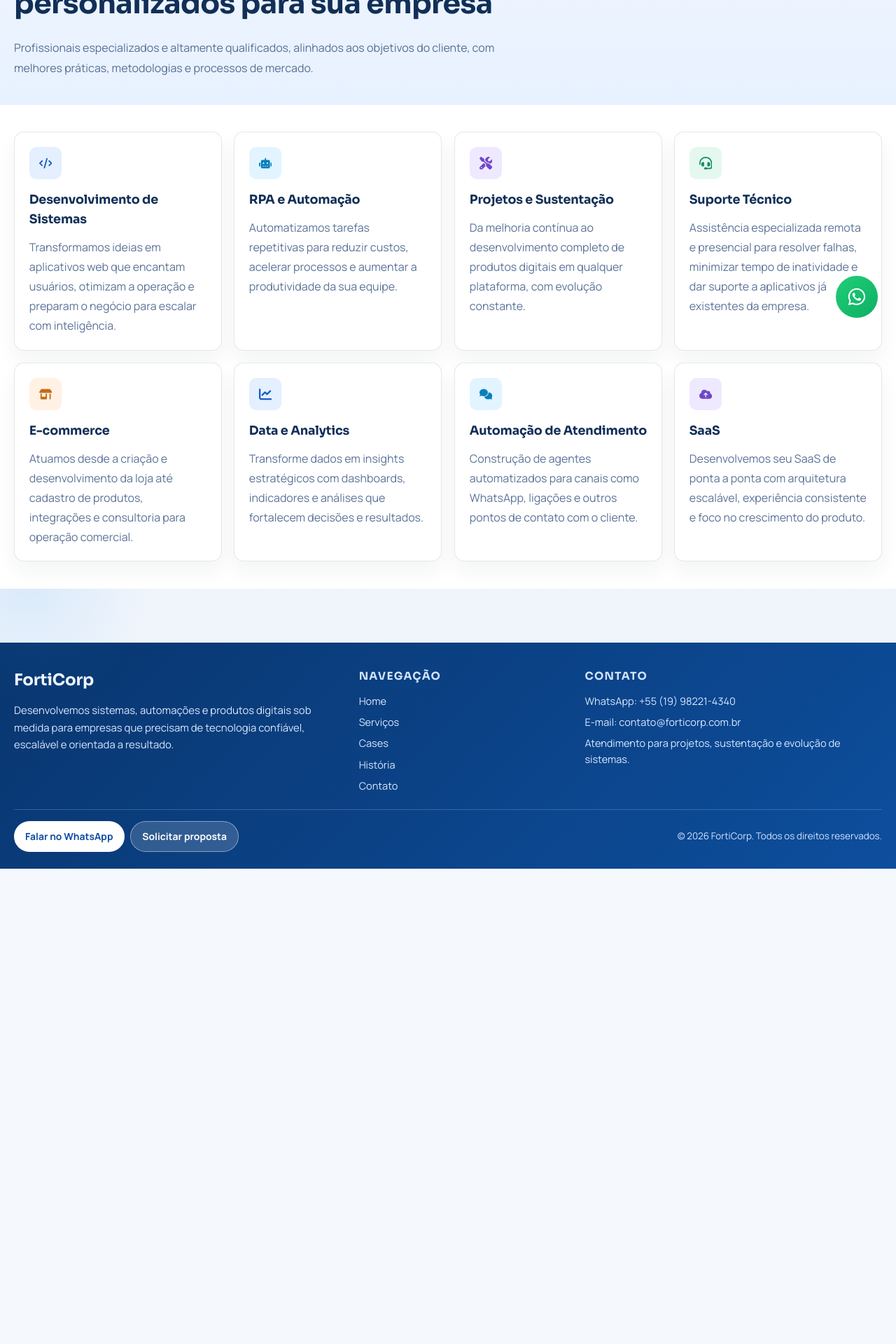
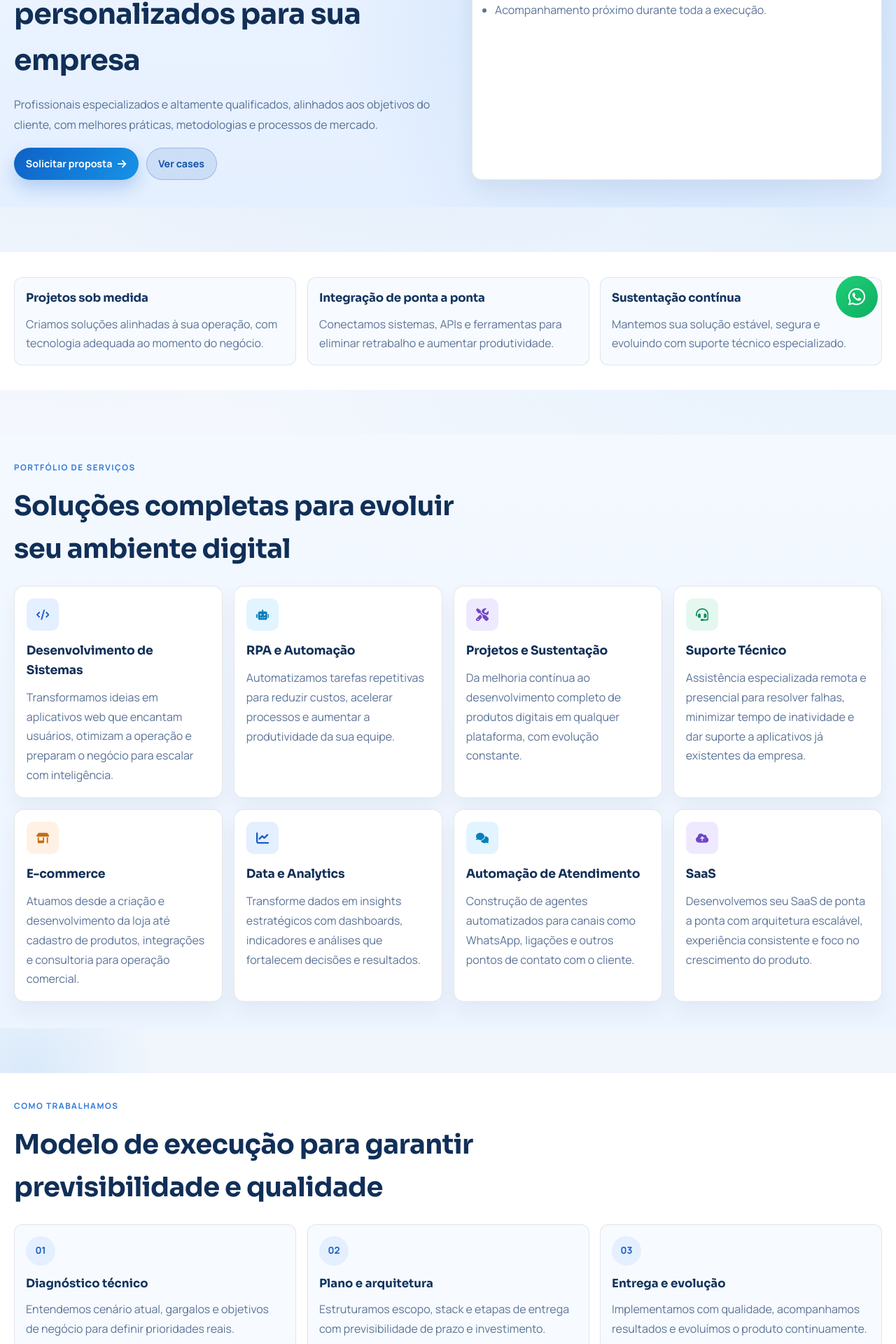
Before and after one commit to joaopedroforti/institutional-site, a Next.js app: page /servicos in a window 1280 px wide. Shown: the part 320-2240 px from the top of the page at 70% size. Before the commit the page ends 1561 px from the top, so only its background shows below. Built offline with nearby package versions, Linux system fonts and the light colour scheme.

Commit message:
feat: redesign servicos page with premium structure

```diff
--- a/app/servicos/page.tsx
+++ b/app/servicos/page.tsx
@@ -1,4 +1,6 @@
+import Link from "next/link";
 import {
+  FaArrowRight,
   FaChartLine,
   FaCloudArrowUp,
   FaCode,
@@ -78,6 +80,21 @@ const serviceCards: ServiceCard[] = [
   },
 ];
 
+const operatingModel = [
+  {
+    title: "Diagnóstico técnico",
+    description: "Entendemos cenário atual, gargalos e objetivos de negócio para definir prioridades reais.",
+  },
+  {
+    title: "Plano e arquitetura",
+    description: "Estruturamos escopo, stack e etapas de entrega com previsibilidade de prazo e investimento.",
+  },
+  {
+    title: "Entrega e evolução",
+    description: "Implementamos com qualidade, acompanhamos resultados e evoluímos o produto continuamente.",
+  },
+];
+
 export default function ServicesPage() {
   const getColorClass = (colorClass: ServiceCard["colorClass"]) => {
     switch (colorClass) {
@@ -98,22 +115,83 @@ export default function ServicesPage() {
 
   return (
     <SiteShell>
-      <section className={`${styles.hero} ${styles.sectionHead}`} data-reveal>
+      <section className={styles.hero} data-reveal>
+        <div className={styles.heroInner}>
+          <article className={styles.heroContent} data-reveal>
             <p className={styles.kicker}>SERVIÇOS</p>
             <h1>Desenvolvimento de projetos personalizados para sua empresa</h1>
             <p>
               Profissionais especializados e altamente qualificados, alinhados aos objetivos do cliente, com melhores práticas, metodologias e processos de mercado.
             </p>
+            <div className={styles.heroActions}>
+              <Link href="/contato" className={styles.primaryButton}>
+                Solicitar proposta
+                <FaArrowRight aria-hidden="true" />
+              </Link>
+              <Link href="/cases" className={styles.secondaryButton}>
+                Ver cases
+              </Link>
+            </div>
+          </article>
+
+          <aside className={styles.heroPanel} data-reveal>
+            <h2>Entrega técnica com visão de negócio</h2>
+            <ul>
+              <li>Escopo claro e orientado a resultado.</li>
+              <li>Arquitetura preparada para escala e manutenção.</li>
+              <li>Acompanhamento próximo durante toda a execução.</li>
+            </ul>
+          </aside>
+        </div>
       </section>
 
-      <section className={styles.grid}>
+      <section className={styles.capabilities} data-reveal>
+        <article className={styles.capabilityCard} data-reveal>
+          <h3>Projetos sob medida</h3>
+          <p>Criamos soluções alinhadas à sua operação, com tecnologia adequada ao momento do negócio.</p>
+        </article>
+        <article className={styles.capabilityCard} data-reveal>
+          <h3>Integração de ponta a ponta</h3>
+          <p>Conectamos sistemas, APIs e ferramentas para eliminar retrabalho e aumentar produtividade.</p>
+        </article>
+        <article className={styles.capabilityCard} data-reveal>
+          <h3>Sustentação contínua</h3>
+          <p>Mantemos sua solução estável, segura e evoluindo com suporte técnico especializado.</p>
+        </article>
+      </section>
+
+      <section className={styles.servicesSection}>
+        <div className={styles.sectionHead} data-reveal>
+          <p className={styles.kicker}>PORTFÓLIO DE SERVIÇOS</p>
+          <h2>Soluções completas para evoluir seu ambiente digital</h2>
+        </div>
+
+        <div className={styles.grid}>
           {serviceCards.map((card) => (
             <article className={styles.card} key={card.title} data-reveal>
               <span className={`${styles.icon} ${getColorClass(card.colorClass)}`}>{card.icon}</span>
-            <h2>{card.title}</h2>
+              <h3>{card.title}</h3>
               <p>{card.description}</p>
             </article>
           ))}
+        </div>
+      </section>
+
+      <section className={styles.modelSection} data-reveal>
+        <div className={styles.sectionHead} data-reveal>
+          <p className={styles.kicker}>COMO TRABALHAMOS</p>
+          <h2>Modelo de execução para garantir previsibilidade e qualidade</h2>
+        </div>
+
+        <div className={styles.modelGrid}>
+          {operatingModel.map((step, index) => (
+            <article className={styles.modelItem} key={step.title} data-reveal>
+              <span>{String(index + 1).padStart(2, "0")}</span>
+              <h3>{step.title}</h3>
+              <p>{step.description}</p>
+            </article>
+          ))}
+        </div>
       </section>
     </SiteShell>
   );
--- a/app/servicos/servicos.module.css
+++ b/app/servicos/servicos.module.css
@@ -1,29 +1,27 @@
-.sectionHead {
+.hero,
+.capabilities,
+.servicesSection,
+.modelSection {
   width: 100vw;
   margin-left: calc(50% - 50vw);
-  margin-top: clamp(3rem, 5vw, 4.8rem);
   padding-left: max(var(--container-pad), calc((100vw - var(--container-max)) / 2));
   padding-right: max(var(--container-pad), calc((100vw - var(--container-max)) / 2));
-  padding-top: clamp(1.8rem, 3vw, 2.8rem);
-  padding-bottom: clamp(1.8rem, 3vw, 2.8rem);
 }
 
 .hero {
-  background: linear-gradient(180deg, #f0f6ff 0%, #e8f1ff 100%);
+  margin-top: clamp(3rem, 5vw, 4.8rem);
+  padding-top: clamp(1.9rem, 3vw, 2.9rem);
+  padding-bottom: clamp(1.9rem, 3vw, 2.9rem);
+  background:
+    radial-gradient(circle at 78% 20%, rgba(24, 120, 226, 0.18) 0%, transparent 52%),
+    linear-gradient(180deg, #eef5ff 0%, #e4efff 100%);
 }
 
-.sectionHead h1 {
-  font-size: clamp(2rem, 3.2vw, 3.2rem);
-  color: #112f57;
-  max-width: 22ch;
-  letter-spacing: -0.015em;
-}
-
-.sectionHead p {
-  margin-top: 1rem;
-  color: #556f95;
-  line-height: 1.78;
-  max-width: 72ch;
+.heroInner {
+  display: grid;
+  grid-template-columns: 1.04fr 0.96fr;
+  gap: 1.25rem;
+  align-items: stretch;
 }
 
 .kicker {
@@ -34,18 +32,128 @@
   font-weight: 700;
 }
 
-.grid {
-  width: 100vw;
-  margin-left: calc(50% - 50vw);
-  margin-top: 0;
-  padding-left: max(var(--container-pad), calc((100vw - var(--container-max)) / 2));
-  padding-right: max(var(--container-pad), calc((100vw - var(--container-max)) / 2));
+.heroContent h1 {
+  margin-top: 1rem;
+  font-size: clamp(2rem, 3.2vw, 3.2rem);
+  color: #112f57;
+  max-width: 20ch;
+  letter-spacing: -0.015em;
+}
+
+.heroContent p {
+  margin-top: 1rem;
+  color: #556f95;
+  line-height: 1.78;
+  max-width: 66ch;
+}
+
+.heroActions {
+  margin-top: 1.2rem;
+  display: flex;
+  gap: 0.65rem;
+  flex-wrap: wrap;
+}
+
+.primaryButton,
+.secondaryButton {
+  min-height: 45px;
+  border-radius: 999px;
+  padding: 0.65rem 1.05rem;
+  display: inline-flex;
+  align-items: center;
+  justify-content: center;
+  gap: 0.42rem;
+  font-size: 0.89rem;
+  font-weight: 700;
+}
+
+.primaryButton {
+  background: linear-gradient(125deg, #0e61c7 0%, #1793e6 100%);
+  color: #ffffff;
+  box-shadow: 0 12px 24px rgba(15, 102, 205, 0.24);
+}
+
+.secondaryButton {
+  background: rgba(14, 88, 182, 0.11);
+  border: 1px solid rgba(14, 88, 182, 0.28);
+  color: #1151a8;
+}
+
+.heroPanel {
+  border: 1px solid rgba(15, 33, 63, 0.1);
+  border-radius: 14px;
+  background: #ffffff;
+  box-shadow: 0 14px 30px rgba(14, 36, 67, 0.07);
+  padding: 1rem;
+}
+
+.heroPanel h2 {
+  color: #112f57;
+  font-size: 1.2rem;
+  letter-spacing: -0.01em;
+}
+
+.heroPanel ul {
+  margin-top: 0.8rem;
+  padding-left: 1rem;
+  display: grid;
+  gap: 0.55rem;
+}
+
+.heroPanel li {
+  color: #5b7398;
+  line-height: 1.65;
+}
+
+.capabilities {
+  margin-top: clamp(3rem, 5vw, 4.8rem);
+  padding-top: clamp(1.6rem, 2.8vw, 2.4rem);
+  padding-bottom: clamp(1.6rem, 2.8vw, 2.4rem);
+  background: #ffffff;
+  display: grid;
+  grid-template-columns: repeat(3, minmax(0, 1fr));
+  gap: 1rem;
+}
+
+.capabilityCard {
+  border: 1px solid rgba(15, 31, 58, 0.1);
+  border-radius: 12px;
+  background: #f7fbff;
+  padding: 1rem;
+}
+
+.capabilityCard h3 {
+  color: #12345f;
+  font-size: 1.04rem;
+  letter-spacing: -0.01em;
+}
+
+.capabilityCard p {
+  margin-top: 0.62rem;
+  color: #5b7398;
+  line-height: 1.72;
+}
+
+.servicesSection {
+  margin-top: clamp(3rem, 5vw, 4.8rem);
   padding-top: clamp(1.8rem, 3vw, 2.8rem);
   padding-bottom: clamp(1.8rem, 3vw, 2.8rem);
+  background: linear-gradient(180deg, #f4f9ff 0%, #ecf4ff 100%);
+}
+
+.sectionHead h2 {
+  margin-top: 0.95rem;
+  font-size: clamp(1.72rem, 3vw, 2.8rem);
+  max-width: 23ch;
+  color: #102f58;
+  letter-spacing: -0.015em;
+}
+
+.grid {
+  margin-top: 1.3rem;
   display: grid;
   grid-template-columns: repeat(4, minmax(0, 1fr));
-  gap: 1.1rem;
-  background: #ffffff;
+  gap: 1rem;
 }
 
 .card {
@@ -53,18 +161,14 @@
   border: 1px solid rgba(15, 23, 42, 0.1);
   background: #ffffff;
   box-shadow: 0 14px 28px rgba(14, 36, 67, 0.05);
-  padding: clamp(1.05rem, 1.8vw, 1.3rem);
+  padding: 1.05rem;
   transition: transform 220ms ease, box-shadow 220ms ease, border-color 220ms ease;
 }
 
 .card:hover {
-  transform: translateY(-5px) rotateX(0.8deg);
+  transform: translateY(-5px);
   border-color: rgba(15, 109, 219, 0.36);
   box-shadow: 0 22px 38px rgba(15, 109, 219, 0.16);
-}
-
-.card:hover .icon {
-  transform: scale(1.06);
 }
 
 .icon {
@@ -75,7 +179,6 @@
   align-items: center;
   justify-content: center;
   font-size: 1.15rem;
-  transition: transform 220ms ease;
 }
 
 .iconBlue {
@@ -103,52 +206,110 @@
   background: #fff1e4;
 }
 
-.card h2 {
+.card h3 {
   margin-top: 0.95rem;
   color: #112f57;
-  font-size: 1.1rem;
+  font-size: 1.08rem;
   letter-spacing: -0.01em;
 }
 
 .card p {
   margin-top: 0.72rem;
   color: #5b7398;
-  line-height: 1.75;
+  line-height: 1.74;
 }
 
-.grid > [data-reveal]:nth-child(1) {
-  --reveal-delay: 70ms;
+.modelSection {
+  margin-top: clamp(3rem, 5vw, 4.8rem);
+  padding-top: clamp(1.8rem, 3vw, 2.8rem);
+  padding-bottom: clamp(1.8rem, 3vw, 2.8rem);
+  background: #ffffff;
 }
 
-.grid > [data-reveal]:nth-child(2) {
-  --reveal-delay: 130ms;
+.modelGrid {
+  margin-top: 1.3rem;
+  display: grid;
+  grid-template-columns: repeat(3, minmax(0, 1fr));
+  gap: 1rem;
 }
 
-.grid > [data-reveal]:nth-child(3) {
-  --reveal-delay: 190ms;
+.modelItem {
+  border: 1px solid rgba(15, 31, 58, 0.1);
+  border-radius: 12px;
+  background: #f7fbff;
+  padding: 1rem;
+}
+
+.modelItem > span {
+  width: 42px;
+  height: 42px;
+  border-radius: 50%;
+  display: inline-flex;
+  align-items: center;
+  justify-content: center;
+  background: #e4efff;
+  color: #165dc6;
+  font-size: 0.85rem;
+  font-weight: 700;
+}
+
+.modelItem h3 {
+  margin-top: 0.8rem;
+  color: #12345f;
+  font-size: 1.04rem;
+}
+
+.modelItem p {
+  margin-top: 0.6rem;
+  color: #5b7398;
+  line-height: 1.72;
+}
+
+.capabilities > [data-reveal]:nth-child(1),
+.grid > [data-reveal]:nth-child(1),
+.modelGrid > [data-reveal]:nth-child(1) {
+  --reveal-delay: 90ms;
+}
+
+.capabilities > [data-reveal]:nth-child(2),
+.grid > [data-reveal]:nth-child(2),
+.modelGrid > [data-reveal]:nth-child(2) {
+  --reveal-delay: 180ms;
+}
+
+.capabilities > [data-reveal]:nth-child(3),
+.grid > [data-reveal]:nth-child(3),
+.modelGrid > [data-reveal]:nth-child(3) {
+  --reveal-delay: 270ms;
 }
 
 .grid > [data-reveal]:nth-child(4) {
-  --reveal-delay: 250ms;
+  --reveal-delay: 360ms;
 }
 
 .grid > [data-reveal]:nth-child(5) {
-  --reveal-delay: 310ms;
+  --reveal-delay: 450ms;
 }
 
 .grid > [data-reveal]:nth-child(6) {
-  --reveal-delay: 370ms;
+  --reveal-delay: 540ms;
 }
 
 .grid > [data-reveal]:nth-child(7) {
-  --reveal-delay: 430ms;
+  --reveal-delay: 630ms;
 }
 
 .grid > [data-reveal]:nth-child(8) {
-  --reveal-delay: 490ms;
+  --reveal-delay: 720ms;
 }
 
 @media (max-width: 1180px) {
+  .heroInner,
+  .capabilities,
+  .modelGrid {
+    grid-template-columns: 1fr;
+  }
+
   .grid {
     grid-template-columns: repeat(2, minmax(0, 1fr));
   }
```
Lines whose indentation alone changed are shown as unchanged.
